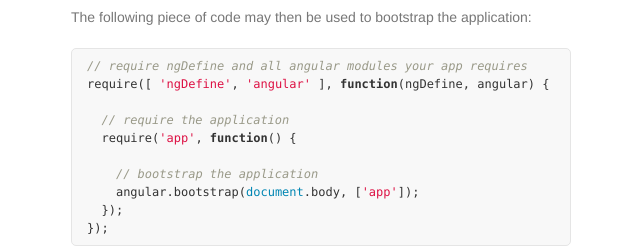
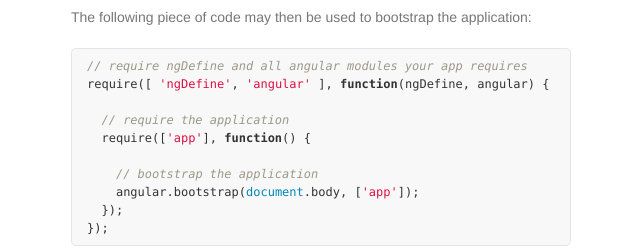
Before and after one commit to nikku/requirejs-angular-define, a plain HTML site: page index.html in a window 1280 px wide. Shown: the part 2180-2428 px from the top of the page, 499-1139 px from the left. Drawn offline with Linux system fonts and the light colour scheme.

Commit message:
docs(sample): fix bootstrap sample

```diff
--- a/index.html
+++ b/index.html
@@ -141,7 +141,7 @@ If no path is given, the RequireJS path is produced by replacing all <code>.</co
 <span class="nx">require</span><span class="p">([</span> <span class="s1">'ngDefine'</span><span class="p">,</span> <span class="s1">'angular'</span> <span class="p">],</span> <span class="kd">function</span><span class="p">(</span><span class="nx">ngDefine</span><span class="p">,</span> <span class="nx">angular</span><span class="p">)</span> <span class="p">{</span>
 
   <span class="c1">// require the application</span>
-  <span class="nx">require</span><span class="p">(</span><span class="s1">'app'</span><span class="p">,</span> <span class="kd">function</span><span class="p">()</span> <span class="p">{</span>
+  <span class="nx">require</span><span class="p">([</span><span class="s1">'app'</span><span class="p">],</span> <span class="kd">function</span><span class="p">()</span> <span class="p">{</span>
 
     <span class="c1">// bootstrap the application</span>
     <span class="nx">angular</span><span class="p">.</span><span class="nx">bootstrap</span><span class="p">(</span><span class="nb">document</span><span class="p">.</span><span class="nx">body</span><span class="p">,</span> <span class="p">[</span><span class="s1">'app'</span><span class="p">]);</span>
```
